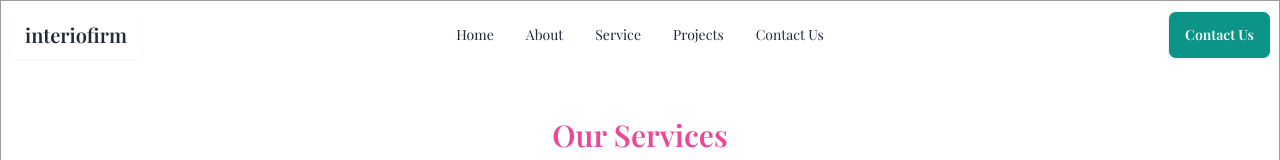
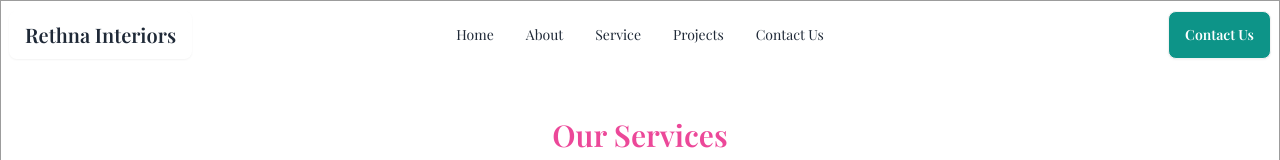
Before and after one commit to Igoraza/interior-, a React (Vite) app: page /service in a window 1280 px wide. Shown: the top 160 px of the page. Built offline with nearby package versions, Linux system fonts and the light colour scheme; a web font is replaced by a local one.

Commit message:
number updated

```diff
--- a/src/Components/Navbar.tsx
+++ b/src/Components/Navbar.tsx
@@ -42,7 +42,7 @@ export default function Navbar() {
           </ul>
         </div>
         <Link to="/" className="btn bg-transparent border-none text-xl">
-          interiofirm
+          Rethna Interiors
         </Link>
       </div>
 
--- a/src/Components/WhatsappChat.tsx
+++ b/src/Components/WhatsappChat.tsx
@@ -11,7 +11,7 @@ const WhatsAppChat: React.FC = () => {
 
       {/* WhatsApp Icon */}
       <a
-        href="https://wa.me/919876543210"
+        href="https://wa.me/919747738133"
         target="_blank"
         rel="noopener noreferrer"
         className="bg-green-500 text-white p-3 rounded-full shadow-xl hover:scale-105 transition-transform duration-300"
```
